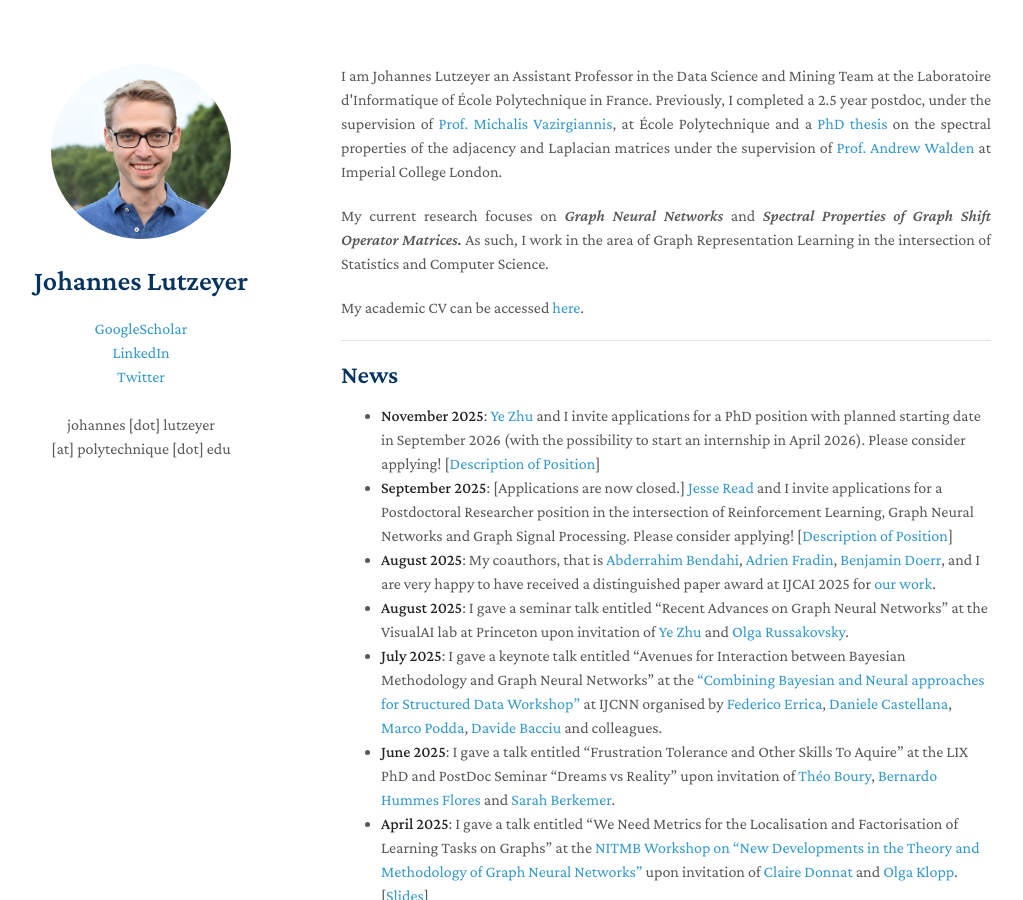
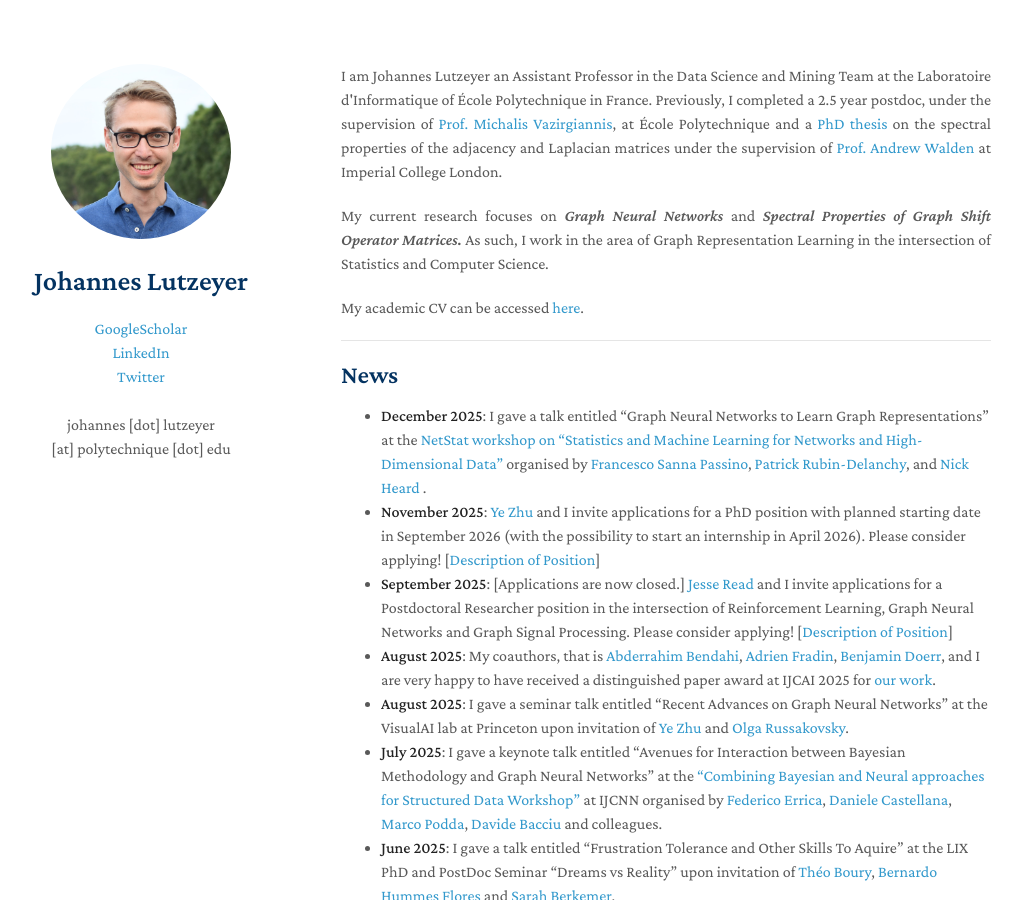
Before and after one commit to johanneslutzeyer/johanneslutzeyer.github.io, a Jekyll site: the page built from index.md, in a window 1280 px wide and 900 px high. Shown: the whole window, without its empty margins (129-1152 px from the left). Built offline with Jekyll 4.4.1, drawn with Linux system fonts in a browser that asks for light colours; our own code applies the rules of GitHub Pages for plain Markdown files; a script that is not in the unit is left out.

Commit message:
Update index.md

```diff
--- a/index.md
+++ b/index.md
@@ -13,6 +13,8 @@ My academic CV can be accessed <a href="https://johanneslutzeyer.com/doc/Johanne
 ---
 
 ## News
+- **December 2025**: I gave a talk entitled "Graph Neural Networks to Learn Graph Representations" at the <a href="https://sites.google.com/view/netstat25/home" target="_blank">NetStat workshop on "Statistics and Machine Learning for Networks and High-Dimensional Data"</a> organised by <a href="https://fraspass.github.io/" target="_blank">Francesco Sanna Passino</a>, <a href="https://webhomes.maths.ed.ac.uk/~prd/index.html" target="_blank">Patrick Rubin-Delanchy</a>, and <a href="https://www.ma.imperial.ac.uk/~naheard/" target="_blank">Nick Heard
+</a>.
 - **November 2025**: <a href="https://l-yezhu.github.io/" target=" blank">Ye Zhu</a> and I invite applications for a PhD position with planned starting date in September 2026 (with the possibility to start an internship in April 2026). Please consider applying! [<a href="https://johanneslutzeyer.com/doc/2025_11_JCJC_PhDPosition.pdf" target="_blank">Description of Position</a>]
 - **September 2025**: [Applications are now closed.] <a href="https://jmread.github.io/" target=" blank">Jesse Read</a> and I invite applications for a Postdoctoral Researcher position in the intersection of Reinforcement Learning, Graph Neural Networks and Graph Signal Processing. Please consider applying! [<a href="https://johanneslutzeyer.com/doc/2025_09_DGSP_PostDocPosition.pdf" target="_blank">Description of Position</a>]
 - **August 2025**: My coauthors, that is <a href="https://www.linkedin.com/in/abderrahim-bendahi-4499bb257/" target=" blank">Abderrahim Bendahi</a>, <a href="https://www.linkedin.com/in/adrien-fradin-91534828a/" target=" blank">Adrien Fradin</a>, <a href="https://www.lix.polytechnique.fr/Labo/Benjamin.Doerr/" target=" blank">Benjamin Doerr</a>, and I are very happy to have received a distinguished paper award at IJCAI 2025 for <a href="https://arxiv.org/pdf/2506.01107" target=" blank">our work</a>.
```
